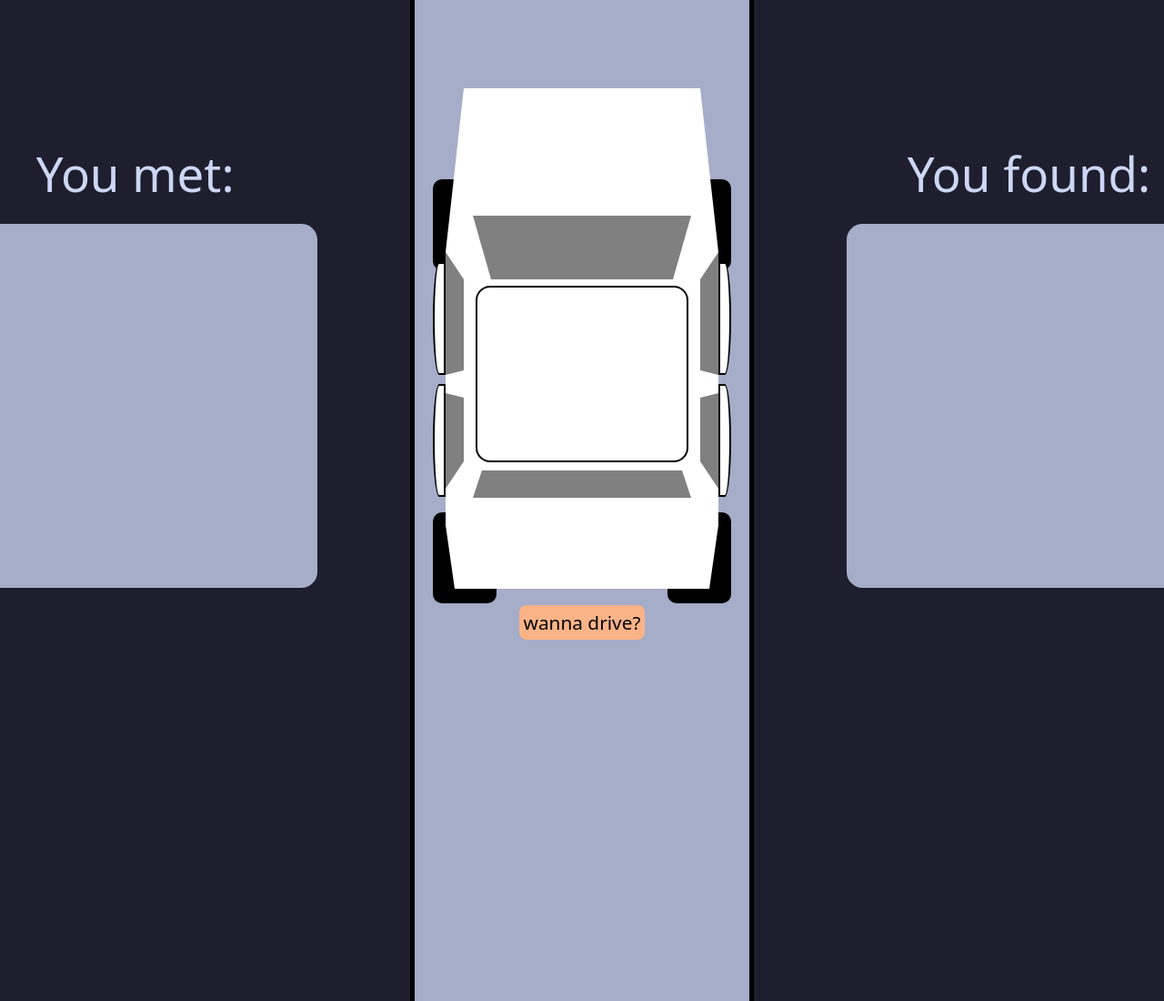
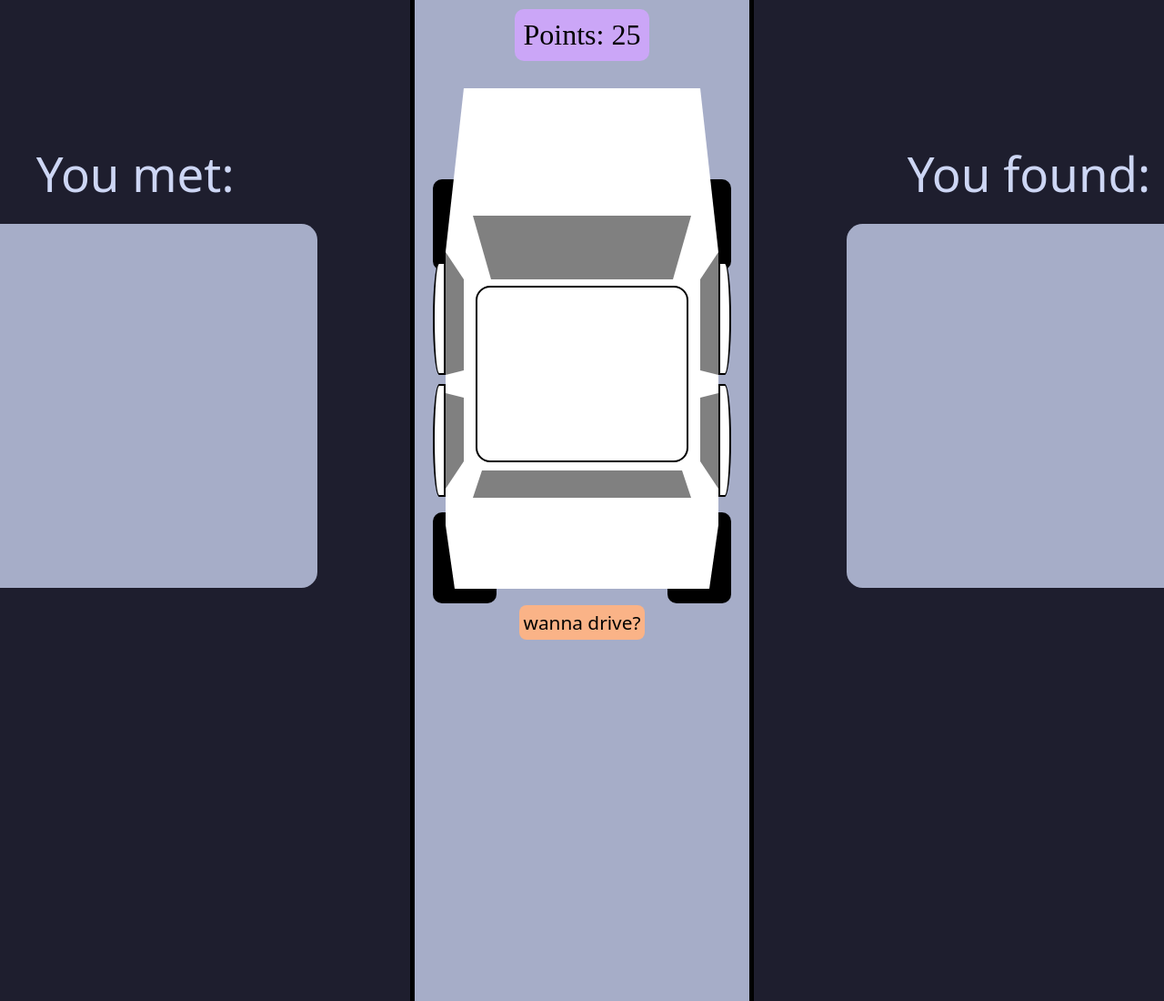
Before and after one commit to Kimser91/teamoppgave-3, a plain HTML site: page index.html in a window 1280 px wide. Shown: the top 1100 px of the page at 91% size. Drawn offline with Linux system fonts and the light colour scheme.

Commit message:
made point visible

```diff
--- a/style.css
+++ b/style.css
@@ -124,6 +124,14 @@ button:hover {
 
 /*---------------------------------------------*/
 
+#your_points {
+    position: absolute;
+    top: 10px;
+    background-color: var(--mauve);
+    font-size: 2em;
+    border-radius: 10px;
+    padding: 10px;
+}
 
 /* container */
 #car {
--- a/view.js
+++ b/view.js
@@ -8,6 +8,7 @@ function updateView()
 
     </div>
     <div id="road">
+        <div id="your_points">Points:&nbsp;${points}</div>
         <div id="car">
             <div id="car__front" style="border-bottom: 180px solid ${frontColor}"></div>
             <div id="car__middle">
@@ -201,4 +202,5 @@ function loseFunction() {
     <img src="plan/kto-kounotori.gif" alt="Du er en taper >:(">
     <button onclick="location.reload()">Spill igjen</button>
     `;
+
 }
```
